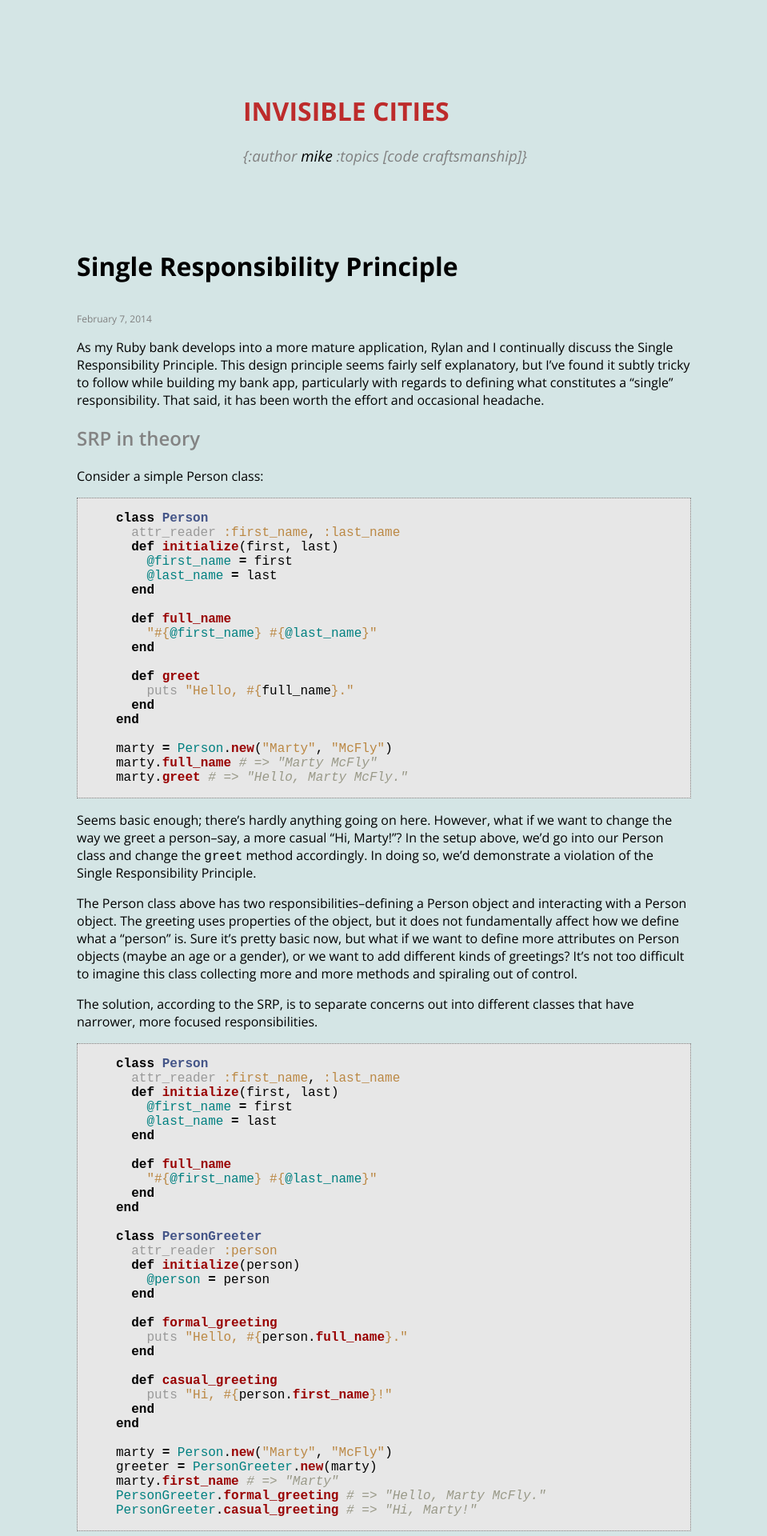
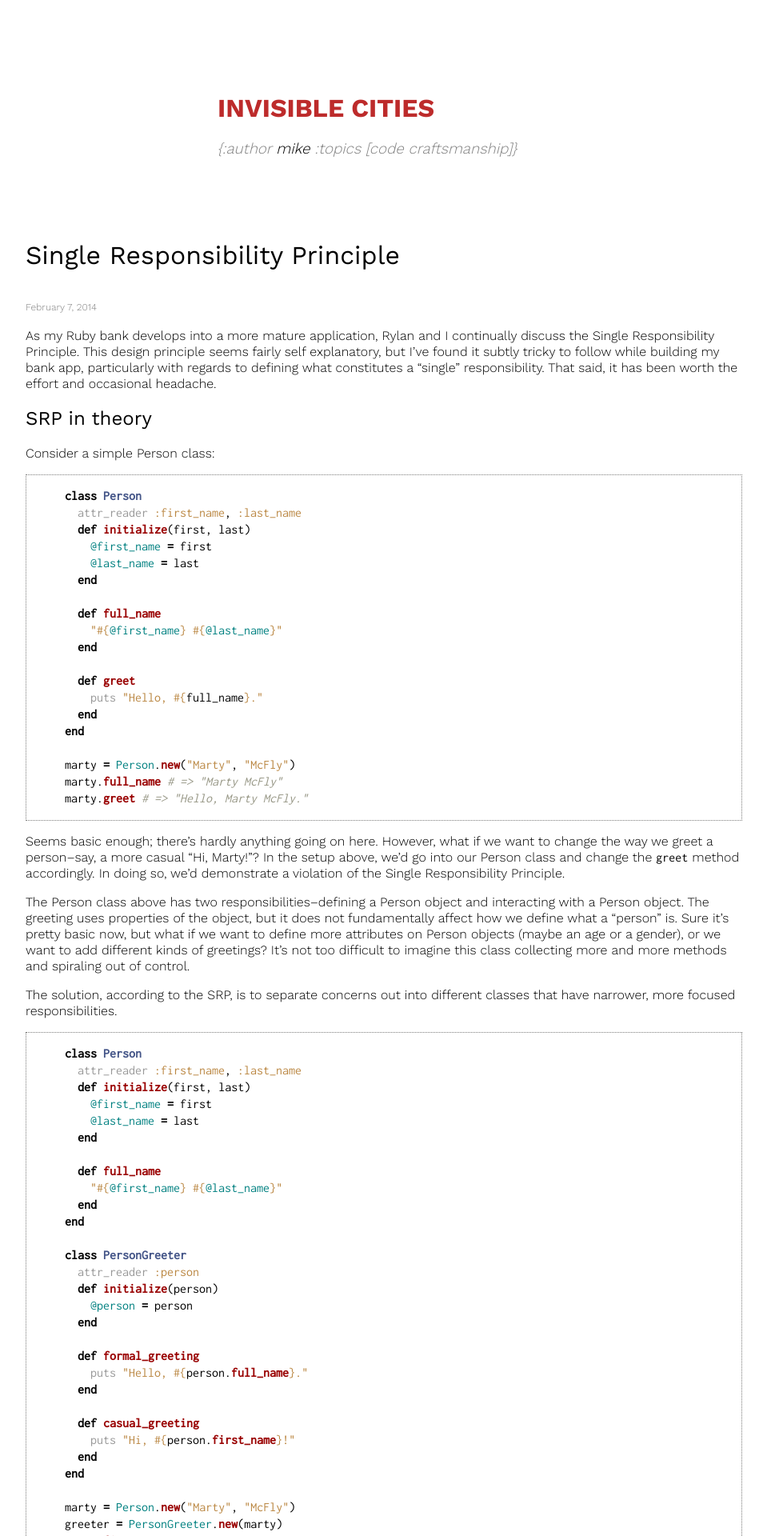
Before and after one commit to mikeknep/website, a Jekyll site: the page built from _posts/2014-02-07-single-responsibility-principle.md, in a window 1280 px wide. Shown: the top 1920 px of the page at 80% size, without its empty margins (160-1119 px from the left). Built offline with Jekyll 4.4.1, drawn with Linux system fonts in a browser that asks for light colours; Markdown is read by kramdown in place of the engine named in the settings.

Commit message:
Cleaner fonts and colors

```diff
--- a/_layouts/default.html
+++ b/_layouts/default.html
@@ -4,7 +4,7 @@
     <title>Mike Knepper</title>
     <meta name="description" content="Mike Knepper is a software engineer in Chicago.">
     <meta name="viewport" content="width=device-width, initial-scale=1">
-    <link href="http://fonts.googleapis.com/css?family=Open+Sans:300italic,400italic,400,600,700" rel="stylesheet" type="text/css">
+    <link href='https://fonts.googleapis.com/css?family=Work+Sans:300,400,700|Inconsolata' rel='stylesheet' type='text/css'>
     <link rel="shortcut icon" href="/favicon.ico" type="image/x-icon">
     <link rel="stylesheet" href="/css/normalize.css">
     <link rel="stylesheet" href="/css/styles.css">
--- a/css/styles.css
+++ b/css/styles.css
@@ -1,9 +1,9 @@
 /* Small screens */
 html {
-  background-color: #d4e5e5;
   font-size: 75%;
-  font-family: 'Open Sans', sans-serif;
-  font-weight: 400;
+  font-family: 'Work Sans', sans-serif;
+  font-weight: 300;
+  line-height: 125%;
 }
 
 /* Medium screens */
@@ -28,7 +28,7 @@ html {
 /* Container */
 .container {
   margin: 0 auto;
-  max-width: 48rem;
+  max-width: 56rem;
   width: 90%;
 }
 
@@ -95,24 +95,24 @@ header {
 }
 
 .title {
-  font-family: 'Open Sans', sans-serif;
+  font-family: 'Work Sans', sans-serif;
   font-weight: 700;
   color: #bd2b2b;
   text-transform: uppercase;
 }
 
 .byline {
-  font-family: 'Open Sans', sans-serif;
+  font-family: 'Work Sans', sans-serif;
   font-weight: 300;
   font-style: italic;
   color: #808080;
 }
 
 
-h2 {
-  font-family: 'Open Sans', sans-serif;
-  font-weight: 600;
-  color: #838383;
+h1,h2,h3 {
+  font-family: 'Work Sans', sans-serif;
+  font-weight: 400;
+  line-height: 115%;
 }
 
 /* Post metadata */
@@ -123,9 +123,8 @@ h2 {
   font-size: 75%;
 }
 
-/* Code highlighting */
+/* Code */
 pre {
-  background-color: #e7e7e7;
   border-style: dotted;
   border-width: 1px;
   border-color: #7c7c7b;
@@ -133,3 +132,8 @@ pre {
   padding-bottom: 1rem;
   padding-left: 3rem;
 }
+
+code {
+  font-family: 'Inconsolata';
+  font-weight: 400;
+}
```
